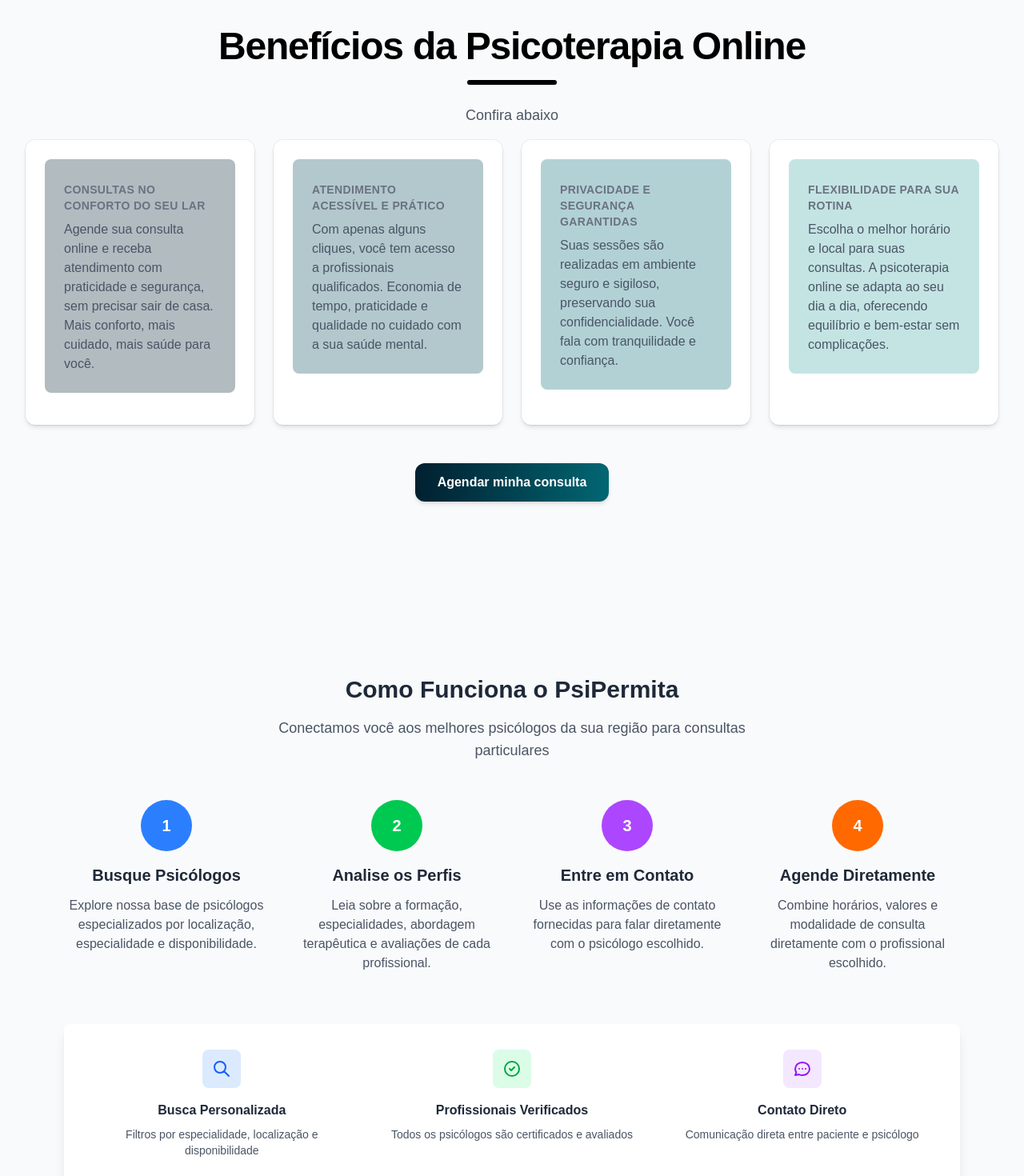
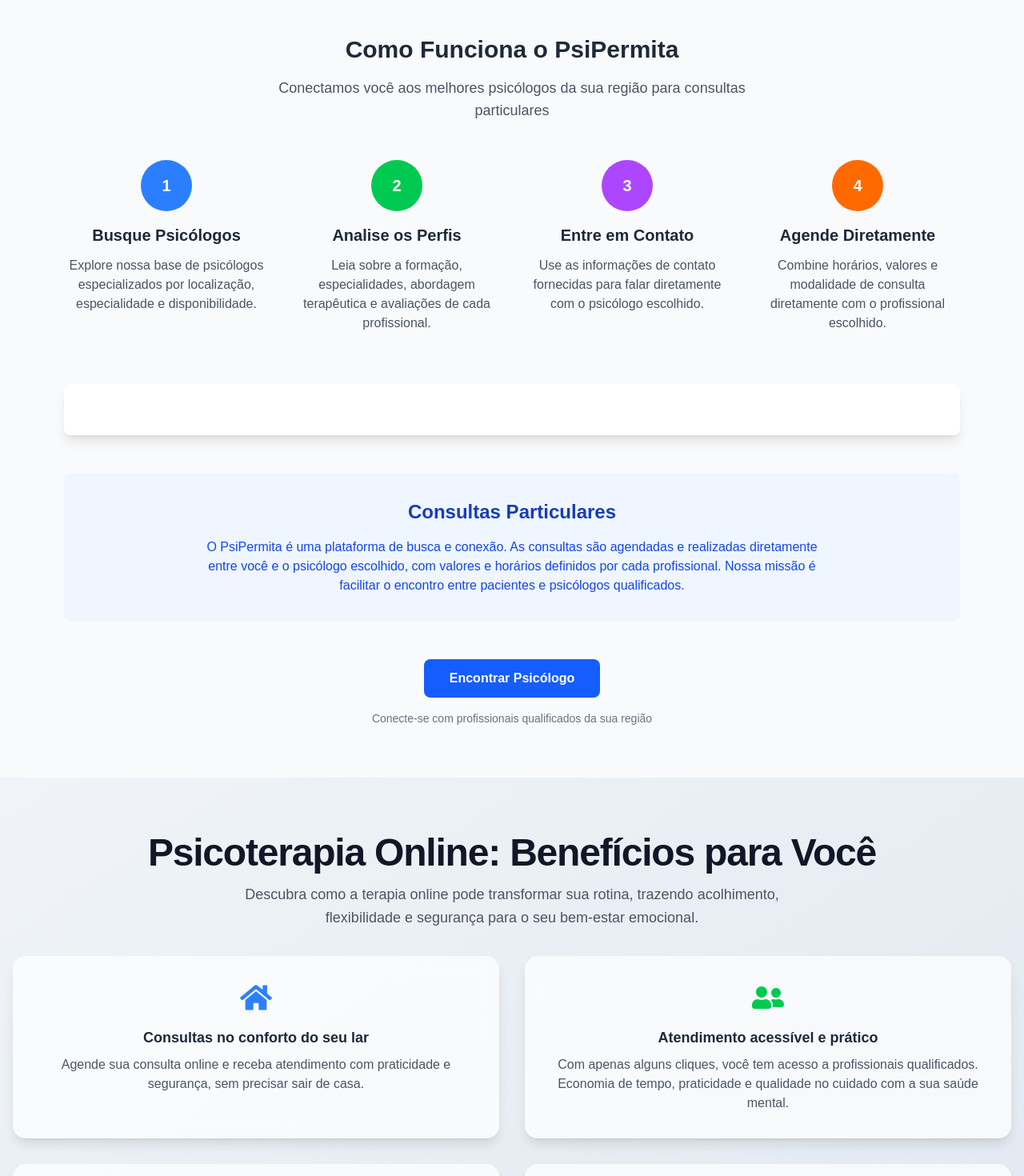
Before and after one commit to Lucasemanuel62/PsiPermita, a Next.js app: page / in a window 1280 px wide. Shown: the part 820-2290 px from the top of the page at 80% size. Built offline with nearby package versions, Linux system fonts and the light colour scheme.

Commit message:
politica de privacidade e melhoria do componente CardSobre

```diff
--- a/src/app/components/CardSobre.tsx
+++ b/src/app/components/CardSobre.tsx
@@ -1,69 +1,62 @@
+import { FaHome, FaUserFriends, FaLock, FaClock } from "react-icons/fa";
+
 export default function CardSobre() {
     const cardsData = [
         {
             id: 1,
             title: 'Consultas no conforto do seu lar',
-            description: 'Agende sua consulta online e receba atendimento com praticidade e segurança, sem precisar sair de casa. Mais conforto, mais cuidado, mais saúde para você.',
-            color: 'bg-[#012030]/30 text-blue-600',
+            description: 'Agende sua consulta online e receba atendimento com praticidade e segurança, sem precisar sair de casa.',
+            icon: <FaHome className="w-10 h-10 text-blue-500" />,
+            color: 'bg-white/70 backdrop-blur-md shadow-lg',
         },
         {
             id: 2,
             title: 'Atendimento acessível e prático',
             description: 'Com apenas alguns cliques, você tem acesso a profissionais qualificados. Economia de tempo, praticidade e qualidade no cuidado com a sua saúde mental.',
-            color: 'bg-[#024959]/30 text-green-600',
+            icon: <FaUserFriends className="w-10 h-10 text-green-500" />,
+            color: 'bg-white/70 backdrop-blur-md shadow-lg',
         },
         {
             id: 3,
             title: 'Privacidade e segurança garantidas',
-            description: 'Suas sessões são realizadas em ambiente seguro e sigiloso, preservando sua confidencialidade. Você fala com tranquilidade e confiança.',
-            color: 'bg-[#026773]/30 text-amber-600',
+            description: 'Suas sessões são realizadas em ambiente seguro e sigiloso, preservando sua confidencialidade.',
+            icon: <FaLock className="w-10 h-10 text-amber-500" />,
+            color: 'bg-white/70 backdrop-blur-md shadow-lg',
         },
         {
             id: 4,
             title: 'Flexibilidade para sua rotina',
-            description: 'Escolha o melhor horário e local para suas consultas. A psicoterapia online se adapta ao seu dia a dia, oferecendo equilíbrio e bem-estar sem complicações.',
-            color: 'bg-[#3CA6A6]/30 text-red-600',
+            description: 'Escolha o melhor horário e local para suas consultas. A psicoterapia online se adapta ao seu dia a dia.',
+            icon: <FaClock className="w-10 h-10 text-red-500" />,
+            color: 'bg-white/70 backdrop-blur-md shadow-lg',
         },
     ];
     return (
-        <section className="w-full min-h-[100vh]">
-            <div className="min-h-screen bg-gray-50 py-12 px-4 sm:px-6 lg:px-8">
-
-                <div className="max-w-7xl mx-auto">
-                    <h2 className="text-center text-4xl sm:text-5xl font-extrabold tracking-tight leading-tight bg-black bg-clip-text text-transparent" id="beneficios-psicoterapia">
-                        Benefícios da Psicoterapia Online
+        <section className="w-full min-h-[60vh] py-16 bg-gradient-to-br from-[#f0f4f8] to-[#e0e7ef]">
+            <div className="max-w-7xl mx-auto px-4">
+                <h2 className="text-center text-4xl sm:text-5xl font-extrabold tracking-tight leading-tight text-gray-900 mb-2">
+                    Psicoterapia Online: Benefícios para Você
                 </h2>
-                    <div className="mt-3 mb-6 flex justify-center">
-                        <span className="h-1.5 w-24 sm:w-28 rounded-full bg-black" />
-                    </div>
-                    <p className="mx-auto max-w-prose pb-4 text-center text-base sm:text-lg text-gray-600 leading-relaxed">
-                        Confira abaixo
+                <p className="mx-auto max-w-2xl pb-8 text-center text-lg text-gray-600 leading-relaxed">
+                    Descubra como a terapia online pode transformar sua rotina, trazendo acolhimento, flexibilidade e segurança para o seu bem-estar emocional.
                 </p>
-
-                    <div className="grid grid-cols-1 gap-6 sm:grid-cols-2 lg:grid-cols-4">
+                <div className="grid grid-cols-1 sm:grid-cols-2 gap-8">
                     {cardsData.map((card) => (
                         <div
                             key={card.id}
+                            className={`rounded-2xl p-8 flex flex-col items-center text-center ${card.color} transition duration-300 hover:shadow-2xl hover:scale-[1.03]`}
                             tabIndex={0}
-                                className="group bg-white rounded-xl shadow-md overflow-hidden ring-1 ring-black/5 transition duration-300 ease-out will-change-transform hover:shadow-lg hover:ring-black/10 motion-safe:hover:-translate-y-1 motion-safe:hover:scale-[1.02] motion-reduce:transform-none motion-reduce:transition-none focus-visible:outline-none focus-visible:ring-2 focus-visible:ring-blue-500/50"
                         >
-                                <div className="p-6">
-                                    <div className={`flex flex-col p-6 items-center justify-center w-full rounded-lg ${card.color} mb-4 transition-colors duration-300 group-hover:brightness-105`}>
-                                        <h3 className="text-sm font-semibold text-gray-500 uppercase tracking-wide mt-1">
-                                            {card.title}
-                                        </h3>
-                                        <p className="mt-2 text-gray-600">{card.description}</p>
-                                    </div>
-                                </div>
+                            <div className="mb-4">{card.icon}</div>
+                            <h3 className="text-lg font-bold text-gray-800 mb-2">{card.title}</h3>
+                            <p className="text-gray-600 text-base">{card.description}</p>
                         </div>
                     ))}
                 </div>
-
                 <div className="mt-12 text-center">
-                        <button aria-label="Agendar consulta" className="relative inline-flex items-center justify-center bg-gradient-to-r from-[#012030] to-[#026773] hover:from-[#013746] hover:to-[#038492] text-white font-semibold py-3 px-7 rounded-xl shadow-md transition-all duration-300 ease-out hover:shadow-xl motion-safe:hover:-translate-y-0.5 motion-safe:hover:scale-[1.02] focus-visible:outline-none focus-visible:ring-2 focus-visible:ring-[#026773]/60 focus-visible:ring-offset-2 focus-visible:ring-offset-gray-50">
+                    <button aria-label="Agendar consulta" className="inline-flex items-center justify-center bg-blue-600 hover:bg-blue-700 text-white font-semibold py-3 px-7 rounded-xl shadow-md transition-all duration-300 focus-visible:outline-none focus-visible:ring-2 focus-visible:ring-blue-400/60 focus-visible:ring-offset-2 focus-visible:ring-offset-gray-50">
                         Agendar minha consulta
                     </button>
-                    </div>
                 </div>
             </div>
         </section>
--- a/src/app/components/Footer.tsx
+++ b/src/app/components/Footer.tsx
@@ -95,7 +95,7 @@
                             <p>&copy; 2024 PsiPermita. Todos os direitos reservados.</p>
                         </div>
                         <div className="flex space-x-6 text-sm">
-                            <a href="#" className="text-gray-400 hover:text-blue-400 transition-colors">
+                            <a href="/politicadeprivacidade" className="text-gray-400 hover:text-blue-400 transition-colors">
                                 Política de Privacidade
                             </a>
                             <Link href="/termos" className="text-gray-400 hover:text-blue-400 transition-colors">
--- a/src/app/components/funcionamento.tsx
+++ b/src/app/components/funcionamento.tsx
@@ -67,45 +67,9 @@
                     </div>
                 </div>
 
-                {/* Informações adicionais */}
+                {/* imagem aqui */}
                 <div className="mt-16 bg-white rounded-lg shadow-lg p-8">
-                    <div className="grid md:grid-cols-3 gap-8">
-                        <div className="text-center">
-                            <div className="w-12 h-12 bg-blue-100 rounded-lg flex items-center justify-center mx-auto mb-4">
-                                <svg className="w-6 h-6 text-blue-600" fill="none" stroke="currentColor" viewBox="0 0 24 24">
-                                    <path strokeLinecap="round" strokeLinejoin="round" strokeWidth={2} d="M21 21l-6-6m2-5a7 7 0 11-14 0 7 7 0 0114 0z" />
-                                </svg>
-                            </div>
-                            <h4 className="font-semibold text-gray-800 mb-2">Busca Personalizada</h4>
-                            <p className="text-gray-600 text-sm">
-                                Filtros por especialidade, localização e disponibilidade
-                            </p>
-                        </div>
 
-                        <div className="text-center">
-                            <div className="w-12 h-12 bg-green-100 rounded-lg flex items-center justify-center mx-auto mb-4">
-                                <svg className="w-6 h-6 text-green-600" fill="none" stroke="currentColor" viewBox="0 0 24 24">
-                                    <path strokeLinecap="round" strokeLinejoin="round" strokeWidth={2} d="M9 12l2 2 4-4m6 2a9 9 0 11-18 0 9 9 0 0118 0z" />
-                                </svg>
-                            </div>
-                            <h4 className="font-semibold text-gray-800 mb-2">Profissionais Verificados</h4>
-                            <p className="text-gray-600 text-sm">
-                                Todos os psicólogos são certificados e avaliados
-                            </p>
-                        </div>
-
-                        <div className="text-center">
-                            <div className="w-12 h-12 bg-purple-100 rounded-lg flex items-center justify-center mx-auto mb-4">
-                                <svg className="w-6 h-6 text-purple-600" fill="none" stroke="currentColor" viewBox="0 0 24 24">
-                                    <path strokeLinecap="round" strokeLinejoin="round" strokeWidth={2} d="M8 12h.01M12 12h.01M16 12h.01M21 12c0 4.418-4.03 8-9 8a9.863 9.863 0 01-4.255-.949L3 20l1.395-3.72C3.512 15.042 3 13.574 3 12c0-4.418 4.03-8 9-8s9 3.582 9 8z" />
-                                </svg>
-                            </div>
-                            <h4 className="font-semibold text-gray-800 mb-2">Contato Direto</h4>
-                            <p className="text-gray-600 text-sm">
-                                Comunicação direta entre paciente e psicólogo
-                            </p>
-                        </div>
-                    </div>
                 </div>
 
                 {/* Informações sobre consultas particulares */}
--- a/src/app/page.tsx
+++ b/src/app/page.tsx
@@ -10,8 +10,8 @@
       <NavBar />
       <main className="flex-1">
         <TelaInicio />
+        <Funcionamento />
         <CardSobre />
-        <Funcionamento />
       </main>
       <Footer />
     </div>
```
Also changed, not shown: package.json (+6 -5 lines), src/app/politicadeprivacidade/page.tsx (added, +94 -0 lines), 1 other file (tests, documents, lock files or other folders). Lines whose indentation alone changed are shown as unchanged.
